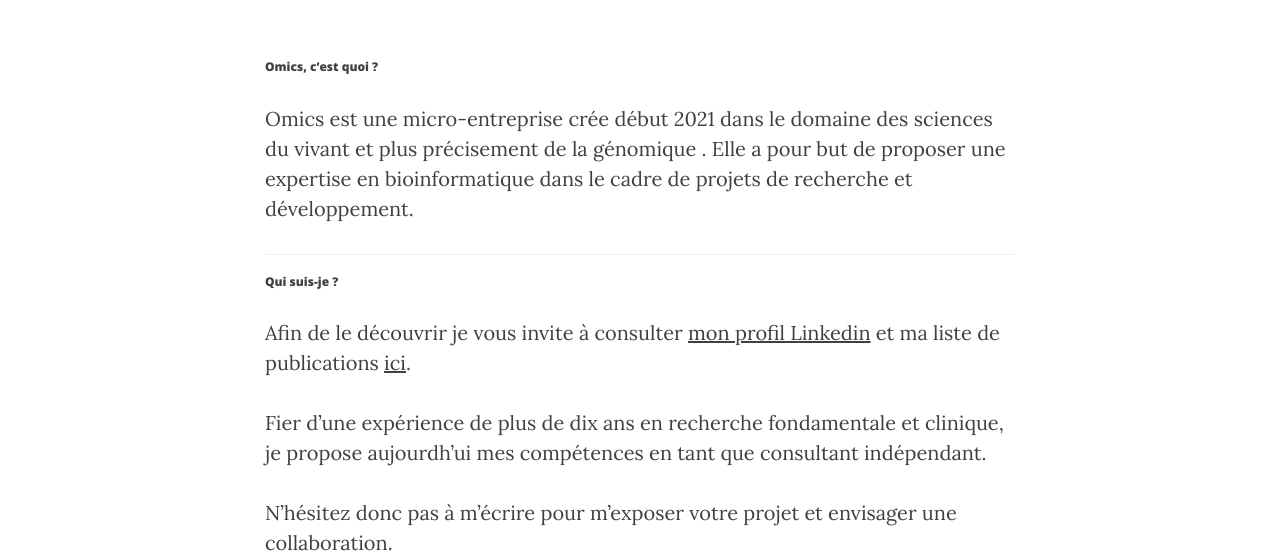
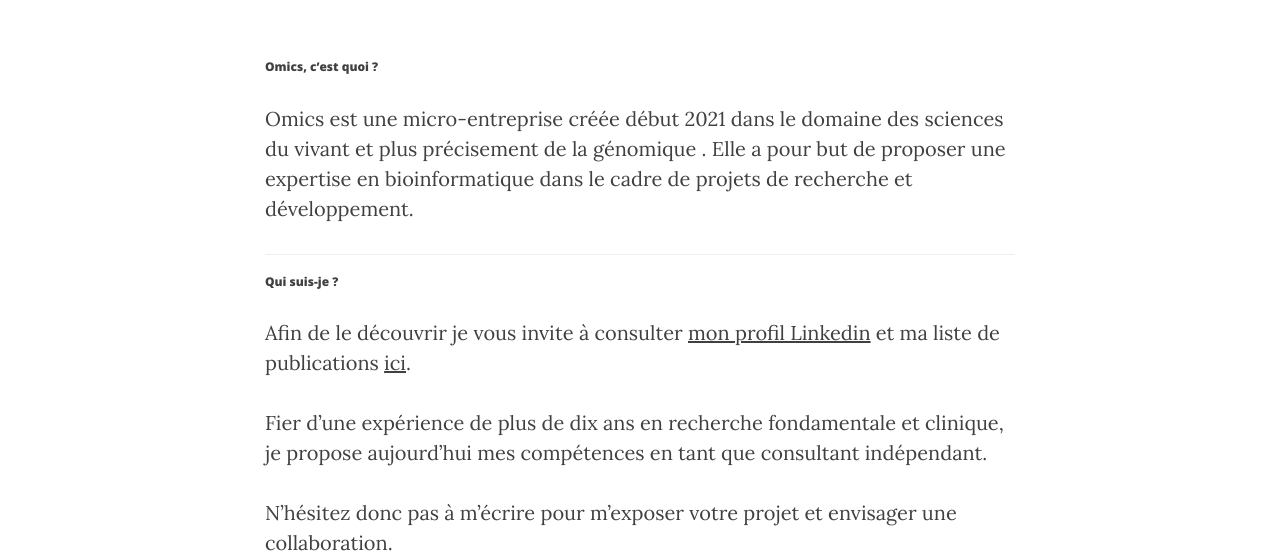
Before and after one commit to Omics-consulting/montpellier, a Jekyll site: the page built from index.md, in a window 1280 px wide. Shown: the part 448-1003 px from the top of the page. Built offline with Jekyll 4.4.1, drawn with Linux system fonts in a browser that asks for light colours; nearby versions of some CDN libraries.

Commit message:
Update index.md

```diff
--- a/index.md
+++ b/index.md
@@ -5,7 +5,7 @@ description: "Consulting"
 
 ###### Omics, c’est quoi ?
 
-Omics est une micro-entreprise crée début 2021 dans le domaine des sciences du vivant et plus précisement de la génomique . Elle a pour but de proposer une expertise en bioinformatique dans le cadre de projets de recherche et développement.
+Omics est une micro-entreprise créée début 2021 dans le domaine des sciences du vivant et plus précisement de la génomique . Elle a pour but de proposer une expertise en bioinformatique dans le cadre de projets de recherche et développement.
 
 ___
 
@@ -13,6 +13,6 @@ ___
 
 Afin de le découvrir je vous invite à consulter [mon profil Linkedin]( https://www.linkedin.com/in/jpvillemin/) et ma liste de publications [ici](https://scholar.google.com/citations?user=Ca8zlYsAAAAJ&hl=fr).
 
-Fier d’une expérience de plus de dix ans en recherche fondamentale et clinique, je propose aujourdh’ui mes compétences en tant que consultant indépendant.
+Fier d’une expérience de plus de dix ans en recherche fondamentale et clinique, je propose aujourd’hui mes compétences en tant que consultant indépendant.
 
 N’hésitez donc pas à m’écrire pour m’exposer votre projet et envisager une collaboration.
```
